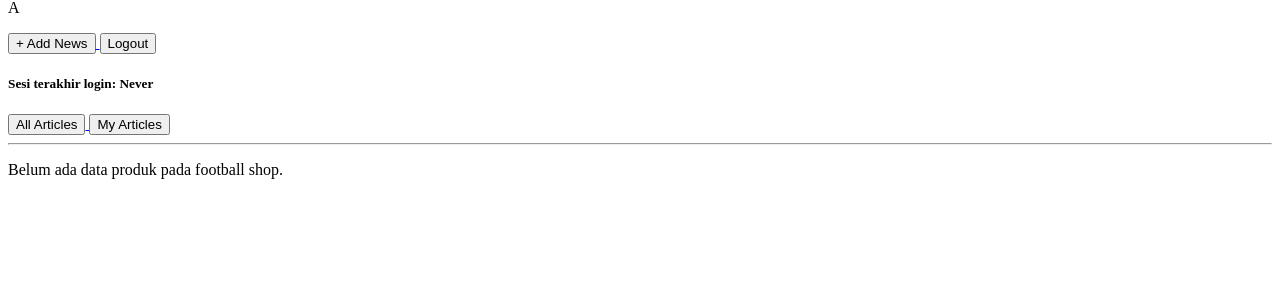
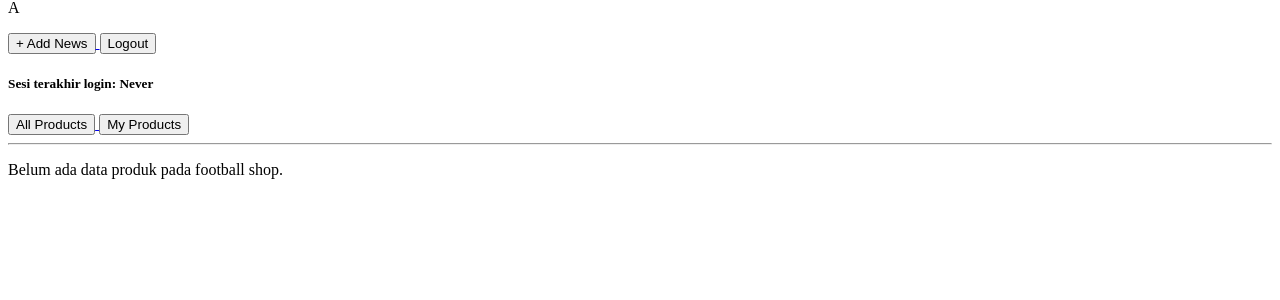
Before and after one commit to dfi06/ball-knowledge, a Django app: page / in a window 1280 px wide. Shown: the part 199-499 px from the top of the page. Run offline with Django 5.2, Linux system fonts and the light colour scheme; the visitor is signed in with stand-in values (Sample User, id 1); data that the repository does not hold is empty.

Commit message:
copywriting fix

```diff
--- a/main/templates/main.html
+++ b/main/templates/main.html
@@ -15,10 +15,10 @@
 </a>
 <h5>Sesi terakhir login: {{ last_login }}</h5>
 <a href="?filter=all">
-    <button type="button">All Articles</button>
+    <button type="button">All Products</button>
 </a>
 <a href="?filter=my">
-    <button type="button">My Articles</button>
+    <button type="button">My Products</button>
 </a>
 <hr>
 
```
